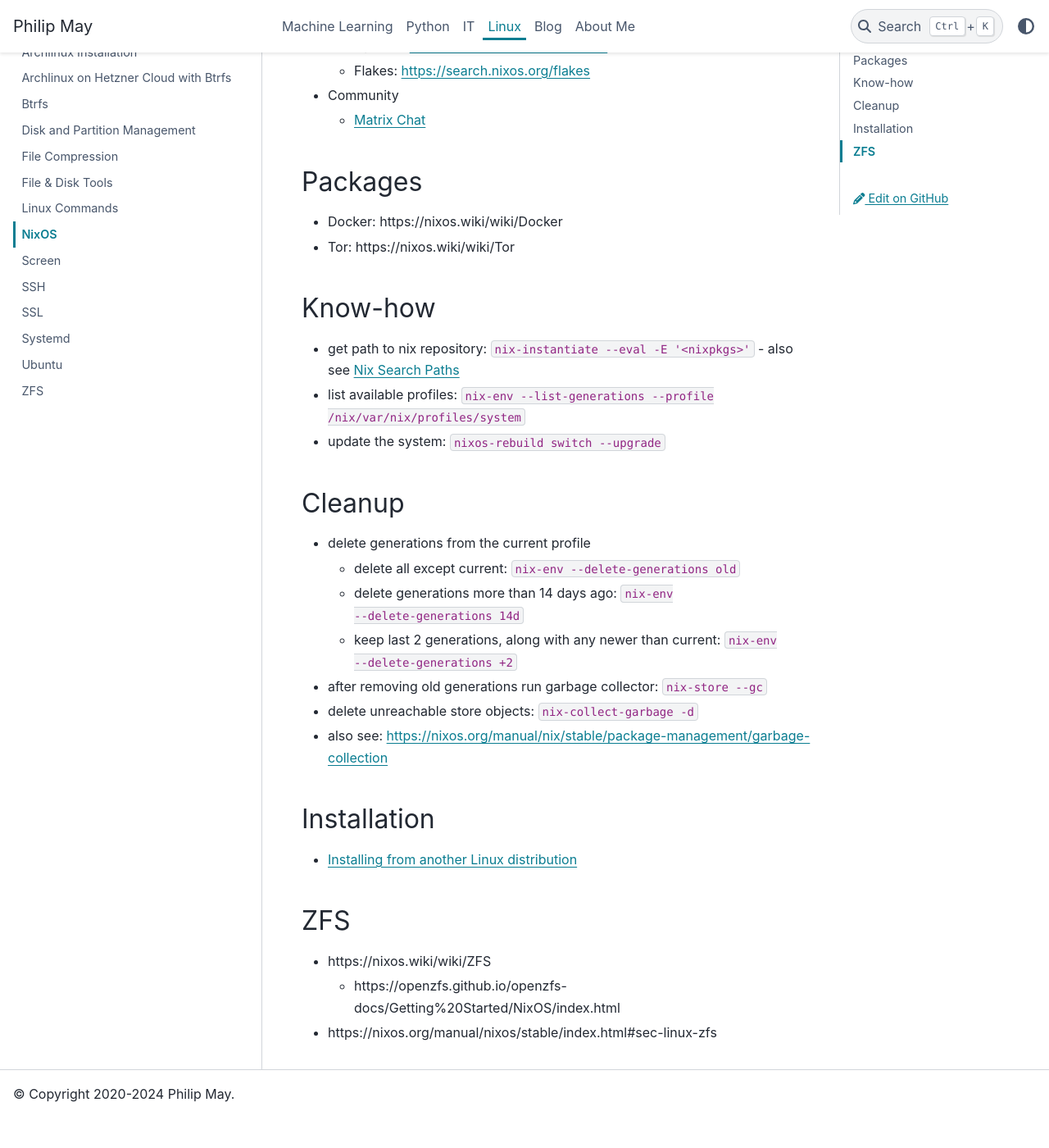
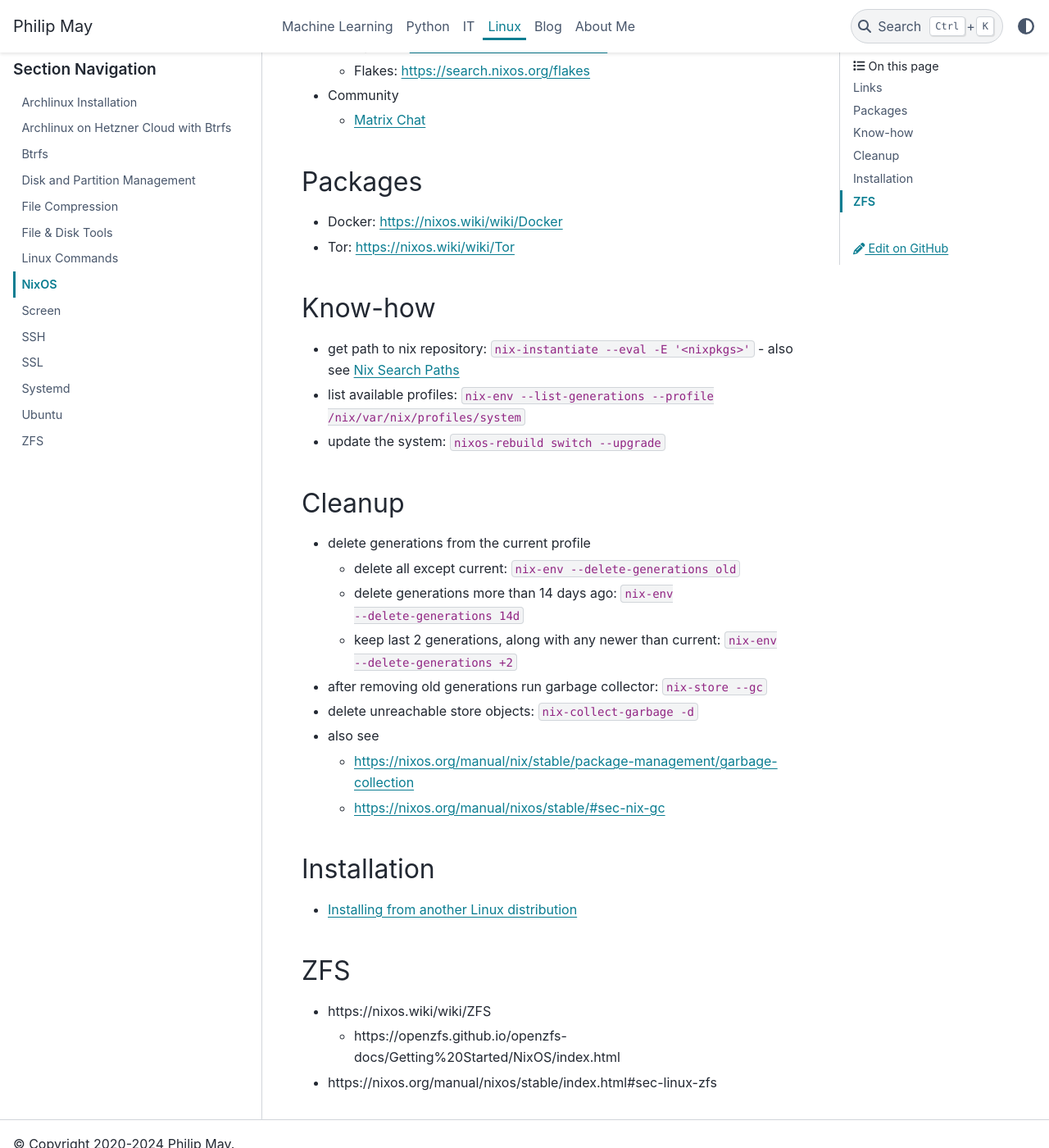
Before and after one commit to PhilipMay/PhilipMay_org, a Sphinx documentation site: the page built from source/linux/nixos.md, in a window 1280 px wide and 1400 px high, scrolled down 552 px. Shown: the whole window at 82% size. Built offline with Sphinx 7.4.7 and the PyData theme 0.15.4, drawn with Linux system fonts in a browser that asks for light colours; comment, search, counter and statistics services are not loaded; before the commit the page ends 1916 px from its top, so only the background shows below that.

Commit message:
update nixos

```diff
--- a/source/linux/nixos.md
+++ b/source/linux/nixos.md
@@ -19,8 +19,8 @@
 
 ## Packages
 
-- Docker: https://nixos.wiki/wiki/Docker
-- Tor: https://nixos.wiki/wiki/Tor
+- Docker: <https://nixos.wiki/wiki/Docker>
+- Tor: <https://nixos.wiki/wiki/Tor>
 
 ## Know-how
 
@@ -36,7 +36,9 @@
   - keep last 2 generations, along with any newer than current: `nix-env --delete-generations +2`
 - after removing old generations run garbage collector: `nix-store --gc`
 - delete unreachable store objects: `nix-collect-garbage -d`
-- also see: <https://nixos.org/manual/nix/stable/package-management/garbage-collection>
+- also see
+  - <https://nixos.org/manual/nix/stable/package-management/garbage-collection>
+  - <https://nixos.org/manual/nixos/stable/#sec-nix-gc>
 
 ## Installation
 
```
